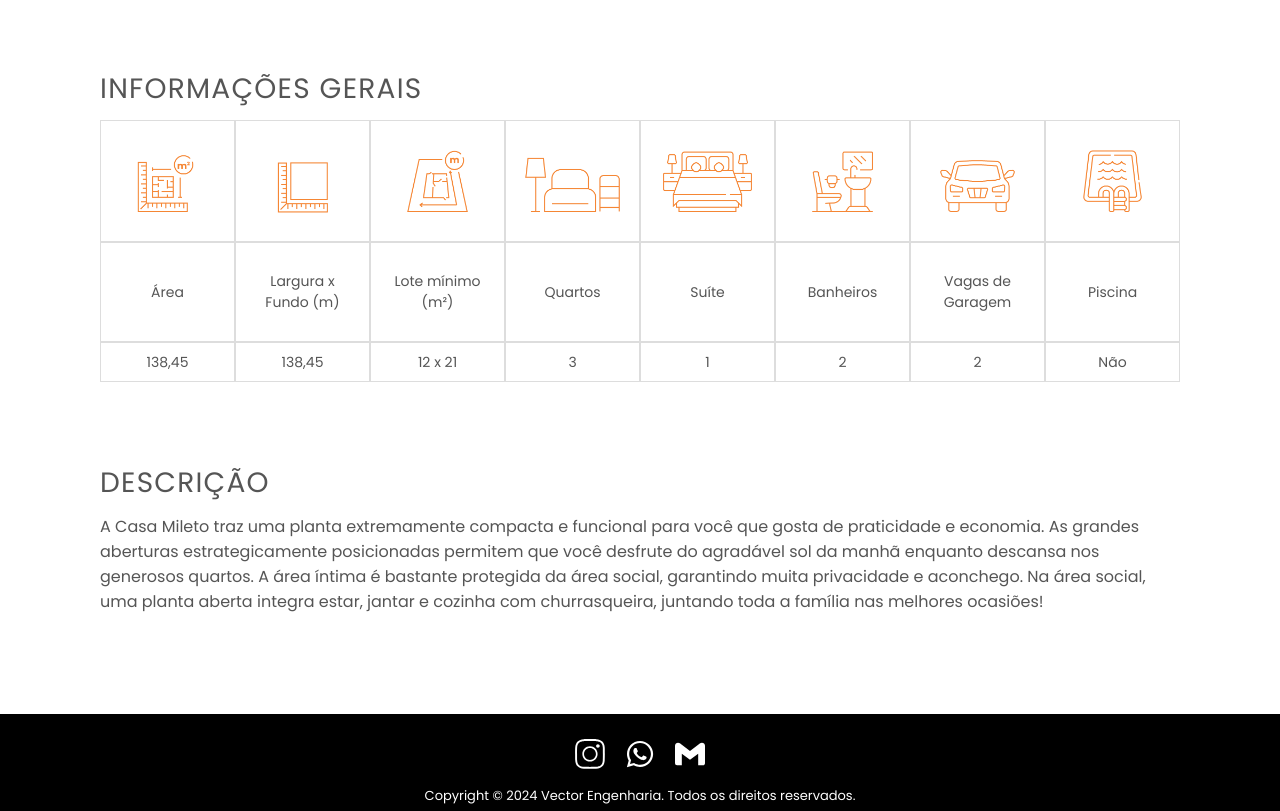
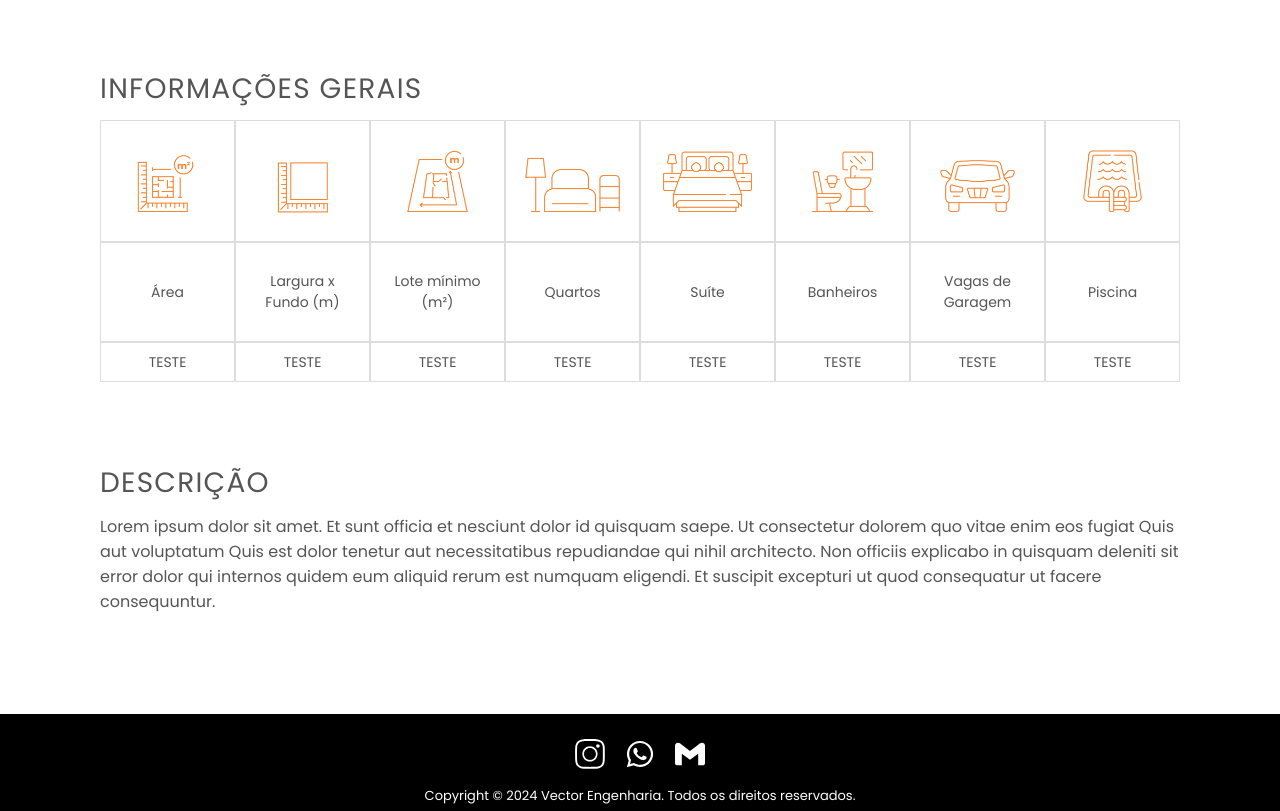
Before and after one commit to abraaowendel/vector-engenharia, a React (Vite) app: page /produtos/1 in a window 1280 px wide. Shown: the part 580-1391 px from the top of the page. Built offline with nearby package versions, Linux system fonts and the light colour scheme.

Commit message:
adicionado um loader e componente de tabela criado

```diff
--- a/src/api/projetos.js
+++ b/src/api/projetos.js
@@ -47,10 +47,14 @@ const json = {
       srcMiniaturas: [miniatura01, miniatura02, miniatura03, miniatura04],
       categoria: "Residencial",
       info: {
-        garagem: "",
-        suite: "",
-        banheiros: "",
-        quartos: "",
+        area: "TESTE",
+        largura: "TESTE",
+        loteMinimo: "TESTE",
+        quartos: "TESTE",
+        suites: "TESTE",
+        banheiros: "TESTE",
+        garagem: "TESTE",
+        piscina: "TESTE",
       },
       etiqueta: `1 Garagem, 1 Suite, 2 banheiros, 2 quartos`,
       url: "https://hotmart.com/pt-br",
@@ -65,10 +69,14 @@ const json = {
       srcMiniaturas: [miniatura01, miniatura02, miniatura03, miniatura04],
       categoria: "Residencial",
       info: {
-        garagem: "",
-        suite: "",
-        banheiros: "",
-        quartos: "",
+        area: "TESTE",
+        largura: "TESTE",
+        loteMinimo: "TESTE",
+        quartos: "TESTE",
+        suites: "TESTE",
+        banheiros: "TESTE",
+        garagem: "TESTE",
+        piscina: "TESTE",
       },
       etiqueta: `1 Garagem, 1 Suite, 2 banheiros, 2 quartos`,
       url: "https://hotmart.com/pt-br",
@@ -83,10 +91,14 @@ const json = {
       srcMiniaturas: [miniatura01, miniatura02, miniatura03, miniatura04],
       categoria: "Residencial",
       info: {
-        garagem: "",
-        suite: "",
-        banheiros: "",
-        quartos: "",
+        area: "TESTE",
+        largura: "TESTE",
+        loteMinimo: "TESTE",
+        quartos: "TESTE",
+        suites: "TESTE",
+        banheiros: "TESTE",
+        garagem: "TESTE",
+        piscina: "TESTE",
       },
       etiqueta: `1 Garagem, 1 Suite, 2 banheiros, 2 quartos`,
       url: "https://hotmart.com/pt-br",
@@ -101,9 +113,14 @@ const json = {
       srcMiniaturas: [miniatura01, miniatura02, miniatura03, miniatura04],
       categoria: "Residencial",
       info: {
-        garagem: "",
-        banheiros: "",
-        quartos: "",
+        area: "TESTE",
+        largura: "TESTE",
+        loteMinimo: "TESTE",
+        quartos: "TESTE",
+        suites: "TESTE",
+        banheiros: "TESTE",
+        garagem: "TESTE",
+        piscina: "TESTE",
       },
       etiqueta: `1 Garagem, 1 Suite, 2 banheiros, 2 quartos`,
       url: "https://hotmart.com/pt-br",
@@ -119,10 +136,14 @@ const json = {
       srcMiniaturas: [miniatura01, miniatura02, miniatura03, miniatura04],
       categoria: "Residencial",
       info: {
-        garagem: "",
-        suite: "",
-        banheiros: "",
-        quartos: "",
+        area: "TESTE",
+        largura: "TESTE",
+        loteMinimo: "TESTE",
+        quartos: "TESTE",
+        suites: "TESTE",
+        banheiros: "TESTE",
+        garagem: "TESTE",
+        piscina: "TESTE",
       },
       etiqueta: `1 Garagem, 1 Suite, 2 banheiros, 2 quartos`,
       url: "https://hotmart.com/pt-br",
@@ -138,10 +159,14 @@ const json = {
       srcMiniaturas: [miniatura01, miniatura02, miniatura03, miniatura04],
       categoria: "",
       info: {
-        garagem: "",
-        suite: "",
-        banheiros: "",
-        quartos: "",
+        area: "TESTE",
+        largura: "TESTE",
+        loteMinimo: "TESTE",
+        quartos: "TESTE",
+        suites: "TESTE",
+        banheiros: "TESTE",
+        garagem: "TESTE",
+        piscina: "TESTE",
       },
       etiqueta: `1 Garagem, 1 Suite, 2 banheiros, 2 quartos`,
       url: "https://hotmart.com/pt-br",
--- /dev/null
+++ b/src/components/loading/index.jsx
@@ -0,0 +1,5 @@
+import * as C from "./styled";
+
+export const Loading = () => {
+  return <C.Loader></C.Loader>;
+};
--- /dev/null
+++ b/src/components/loading/styled.js
@@ -0,0 +1,15 @@
+import styled, { keyframes } from "styled-components";
+
+export const rotate = keyframes`
+  to {
+    transform: rotate(360deg)
+ }
+`;
+export const Loader = styled.div`
+  width: 50px;
+  aspect-ratio: 1;
+  border-radius: 50%;
+  border: 8px solid #000;
+  border-right-color: #dc0000;
+  animation: ${rotate} 1s infinite linear;
+`;
--- /dev/null
+++ b/src/components/tabela/index.jsx
@@ -0,0 +1,74 @@
+import * as C from "./styled";
+import iconAreaConstruida from "../../assets/icons/icon_area_construida.webp";
+import iconMetragemTerreno from "../../assets/icons/icon_metragem_terreno.webp";
+import iconLarguraFundo from "../../assets/icons/icon_largura_x_fundo.webp";
+import iconBanheiro from "../../assets/icons/icon_banheiros.webp";
+import iconQuartos from "../../assets/icons/icon_quartos.webp";
+import iconSuites from "../../assets/icons/icon_suites.webp";
+import iconPiscina from "../../assets/icons/icon_piscina.webp";
+import iconGaragem from "../../assets/icons/icon_garagem.webp";
+
+export const Tabela = ({ props }) => {
+  return (
+    <C.Table>
+      <tbody>
+        <tr>
+          <td>
+            <img src={iconAreaConstruida} alt="Icone de Area Construida" />
+          </td>
+          <td>Área</td>
+          <td>{props.area}</td>
+        </tr>
+        <tr>
+          <td>
+            <img src={iconLarguraFundo} alt="Icone de Largura e Fundo" />
+          </td>
+          <td>Largura x Fundo (m)</td>
+          <td>{props.largura}</td>
+        </tr>
+        <tr>
+          <td>
+            <img src={iconMetragemTerreno} alt="Icone de Metragem de Terreno" />
+          </td>
+          <td>Lote mínimo (m²)</td>
+          <td>{props.loteMinimo}</td>
+        </tr>
+        <tr>
+          <td>
+            <img src={iconQuartos} alt="Icone de Quartos" />
+          </td>
+          <td>Quartos</td>
+          <td>{props.quartos}</td>
+        </tr>
+        <tr>
+          <td>
+            <img src={iconSuites} alt="Icone de Suites" />
+          </td>
+          <td>Suíte</td>
+          <td>{props.suites}</td>
+        </tr>
+        <tr>
+          <td>
+            <img src={iconBanheiro} alt="Icone de Banheiro" />
+          </td>
+          <td>Banheiros</td>
+          <td>{props.banheiros}</td>
+        </tr>
+        <tr>
+          <td>
+            <img src={iconGaragem} alt="Icone de Garagem" />
+          </td>
+          <td>Vagas de Garagem</td>
+          <td>{props.garagem}</td>
+        </tr>
+        <tr>
+          <td>
+            <img src={iconPiscina} alt="Icone de Piscina" />
+          </td>
+          <td>Piscina</td>
+          <td>{props.piscina}</td>
+        </tr>
+      </tbody>
+    </C.Table>
+  );
+};
--- /dev/null
+++ b/src/components/tabela/styled.js
@@ -0,0 +1,53 @@
+import styled from "styled-components";
+
+export const Table = styled.table`
+  border-collapse: collapse;
+
+  tbody {
+    display: grid;
+    grid-template-columns: repeat(auto-fill, minmax(130px, 1fr));
+    font-size: 14px;
+    color: #555;
+  }
+
+  td {
+    display: flex;
+    justify-content: center;
+    align-items: center;
+    flex-direction: column;
+    border: 1px solid #ddd;
+  }
+
+  thead {
+    text-align: center;
+  }
+
+  img {
+    height: 80px;
+  }
+  td:nth-child(1),
+  td:nth-child(2) {
+    padding: 20px;
+    min-height: 100px;
+    text-align: center;
+  }
+  td:nth-child(3) {
+    height: 40px;
+  }
+  @media (max-width: 768px) {
+    p {
+      font-size: 14px;
+    }
+    tr {
+      margin: 5px;
+    }
+  }
+  @media (max-width: 480px) {
+    tbody {
+      grid-template-columns: repeat(1, 1fr);
+    }
+    tr {
+      margin: 10px 0;
+    }
+  }
+`;
--- a/src/pages/produtos/index.jsx
+++ b/src/pages/produtos/index.jsx
@@ -1,19 +1,12 @@
 import * as C from "./styled";
 import { useEffect, useState } from "react";
 import { useParams } from "react-router-dom";
-import iconAreaConstruida from "../../assets/icons/icon_area_construida.webp";
-import iconMetragemTerreno from "../../assets/icons/icon_metragem_terreno.webp";
-import iconLarguraFundo from "../../assets/icons/icon_largura_x_fundo.webp";
-import iconBanheiro from "../../assets/icons/icon_banheiros.webp";
-import iconQuartos from "../../assets/icons/icon_quartos.webp";
-import iconSuites from "../../assets/icons/icon_suites.webp";
-import iconChurrasqueira from "../../assets/icons/icon_churrasqueira.webp";
-import iconPiscina from "../../assets/icons/icon_piscina.webp";
-import iconGaragem from "../../assets/icons/icon_garagem.webp";
+import { Tabela } from "../../components/tabela";
 
 import json from "../../api/projetos";
 import Zoom from "react-medium-image-zoom";
 import "react-medium-image-zoom/dist/styles.css";
+import { Loading } from "../../components/loading";
 
 export const Produtos = () => {
   const { id } = useParams();
@@ -36,7 +29,11 @@ export const Produtos = () => {
 
   return (
     <C.Container>
+      {!item &&
+        <Loading/>
+      }
       {item && (
+      <>
         <C.Sides className="sides">
           <C.LeftSide>
             <C.Box>
@@ -88,83 +85,18 @@ export const Produtos = () => {
             </p>
           </C.RightSide>
         </C.Sides>
-      )}
       <C.Info>
         <C.Titulo>INFORMAÇÕES GERAIS</C.Titulo>
-        <C.Items>
-          <tbody>
-            <tr>
-              <td>
-                <img src={iconAreaConstruida} alt="" />
-              </td>
-              <td>Área</td>
-              <td>138,45</td>
-            </tr>
-            <tr>
-              <td>
-                <img src={iconLarguraFundo} alt="" />
-              </td>
-              <td>Largura x Fundo (m)</td>
-              <td>138,45</td>
-            </tr>
-            <tr>
-              <td>
-                <img src={iconMetragemTerreno} alt="" />
-              </td>
-              <td>Lote mínimo (m²)</td>
-              <td>12 x 21</td>
-            </tr>
-            <tr>
-              <td>
-              <img src={iconQuartos} alt="" />
-              </td>
-              <td>Quartos</td>
-              <td>3</td>
-            </tr>
-            <tr>
-              <td>
-              <img src={iconSuites} alt="" />
-              </td>
-              <td>Suíte</td>
-              <td>1</td>
-            </tr>
-            <tr>
-              <td>
-              <img src={iconBanheiro} alt="" />
-              </td>
-              <td>Banheiros</td>
-              <td>2</td>
-            </tr>
-            <tr>
-              <td>
-              <img src={iconGaragem} alt="" />
-              </td>
-              <td>Vagas de Garagem</td>
-              <td>2</td>
-            </tr>
-            <tr>
-              <td>
-              <img src={iconPiscina} alt="" />
-              </td>
-              <td>Piscina</td>
-              <td>Não</td>
-            </tr>
-          </tbody>
-        </C.Items>
+        <Tabela props={item.info}/>
       </C.Info>
       <C.Descricao>
         <C.Titulo>DESCRIÇÃO</C.Titulo>
         <p>
-          A Casa Mileto traz uma planta extremamente compacta e funcional para
-          você que gosta de praticidade e economia. As grandes aberturas
-          estrategicamente posicionadas permitem que você desfrute do agradável
-          sol da manhã enquanto descansa nos generosos quartos. A área íntima é
-          bastante protegida da área social, garantindo muita privacidade e
-          aconchego. Na área social, uma planta aberta integra estar, jantar e
-          cozinha com churrasqueira, juntando toda a família nas melhores
-          ocasiões!
+          {item.descricao}
         </p>
       </C.Descricao>
+      </>
+      )}
     </C.Container>
   );
 };
--- a/src/pages/produtos/styled.js
+++ b/src/pages/produtos/styled.js
@@ -45,11 +45,11 @@ export const RightSide = styled.div`
   display: flex;
   flex-direction: column;
   width: 100%;
-  h1{
+  h1 {
     color: #023047;
     font-weight: 100;
   }
-  h5{
+  h5 {
     font-size: 18px;
     font-weight: normal;
     color: #668290;
@@ -97,17 +97,18 @@ export const RightSide = styled.div`
       opacity: 0.8;
     }
   }
-  @media (max-width: 985px)  {
-   h1{
+  @media (max-width: 985px) {
+    h1 {
       font-size: 25px;
     }
     h4 {
       font-size: 20px;
     }
-   h5{
+    h5 {
       font-size: 14px;
     }
-   p,span{
+    p,
+    span {
       font-size: 10px;
     }
   }
@@ -119,7 +120,7 @@ export const Line = styled.div`
   background-color: #bbbbbb;
   border-radius: 3px;
   margin: 30px 0 15px;
-  @media (max-width: 985px)  {
+  @media (max-width: 985px) {
     margin: 15px 0 7.5px;
   }
 `;
@@ -139,10 +140,10 @@ export const ImgPrincipal = styled.img`
   width: 100%;
   border: 1px solid #000;
   object-fit: cover;
-  @media (max-width: 985px)  {
+  @media (max-width: 985px) {
     max-width: 400px;
   }
-  @media (max-width: 768px)  {
+  @media (max-width: 768px) {
     max-width: 100%;
     height: auto;
   }
@@ -161,19 +162,18 @@ export const Miniaturas = styled.div`
       opacity: 1 !important;
     }
   }
-  @media (max-width: 985px)  {
+  @media (max-width: 985px) {
     max-width: 400px;
-      img{
+    img {
       min-width: 100px;
       width: 100%;
     }
   }
-  @media (max-width: 768px)  {
+  @media (max-width: 768px) {
     min-width: 100%;
-
   }
-  @media (max-width: 460px)  {
-    img{
+  @media (max-width: 460px) {
+    img {
       min-width: 50px;
       height: auto;
     }
@@ -184,21 +184,21 @@ export const Info = styled.div`
   width: 100%;
   display: flex;
   flex-direction: column;
-  @media (max-width: 768px)  {
+  @media (max-width: 768px) {
     margin: 40px 0;
   }
-`
+`;
 export const Descricao = styled.div`
   padding-bottom: 40px;
-  p{
+  p {
     color: #555;
   }
-  @media (max-width: 480px)  {
-    p{
+  @media (max-width: 480px) {
+    p {
       font-size: 14px;
     }
   }
-`
+`;
 export const Titulo = styled.h2`
   font-size: 28px;
   font-weight: 100;
@@ -206,56 +206,4 @@ export const Titulo = styled.h2`
   color: #555;
   margin-bottom: 10px;
   display: block;
-
-`
-export const Items = styled.table`
-  border-collapse: collapse;
-
-  tbody {
-    display: grid;
-    grid-template-columns: repeat(auto-fill, minmax(130px, 1fr));
-    font-size: 14px;
-    color: #555;
-  }
-
-  td {
-    display: flex;
-    justify-content: center;
-    align-items: center;
-    flex-direction: column;
-    border: 1px solid #ddd;
-  }
-
-  thead {
-    text-align: center;
-  }
-
-  img{
-    height: 80px;
-  }
-  td:nth-child(1),td:nth-child(2) {
-    padding: 20px;
-    min-height: 100px;
-    text-align: center;
-  }
-  td:nth-child(3) {
-    height: 40px;
-  }
-  @media (max-width: 768px)  {
-    p{
-      font-size: 14px;
-    }
-    tr{
-      margin: 5px;
-    }
-
-  }
-  @media (max-width: 480px)  {
-    tbody {
-      grid-template-columns: repeat(1, 1fr);
-    }
-    tr{
-      margin: 10px 0;
-    }
-  }
 `;
```
Also changed, not shown: src/components/header/styled.js (+7 -9 lines). Lines whose indentation alone changed are shown as unchanged.
